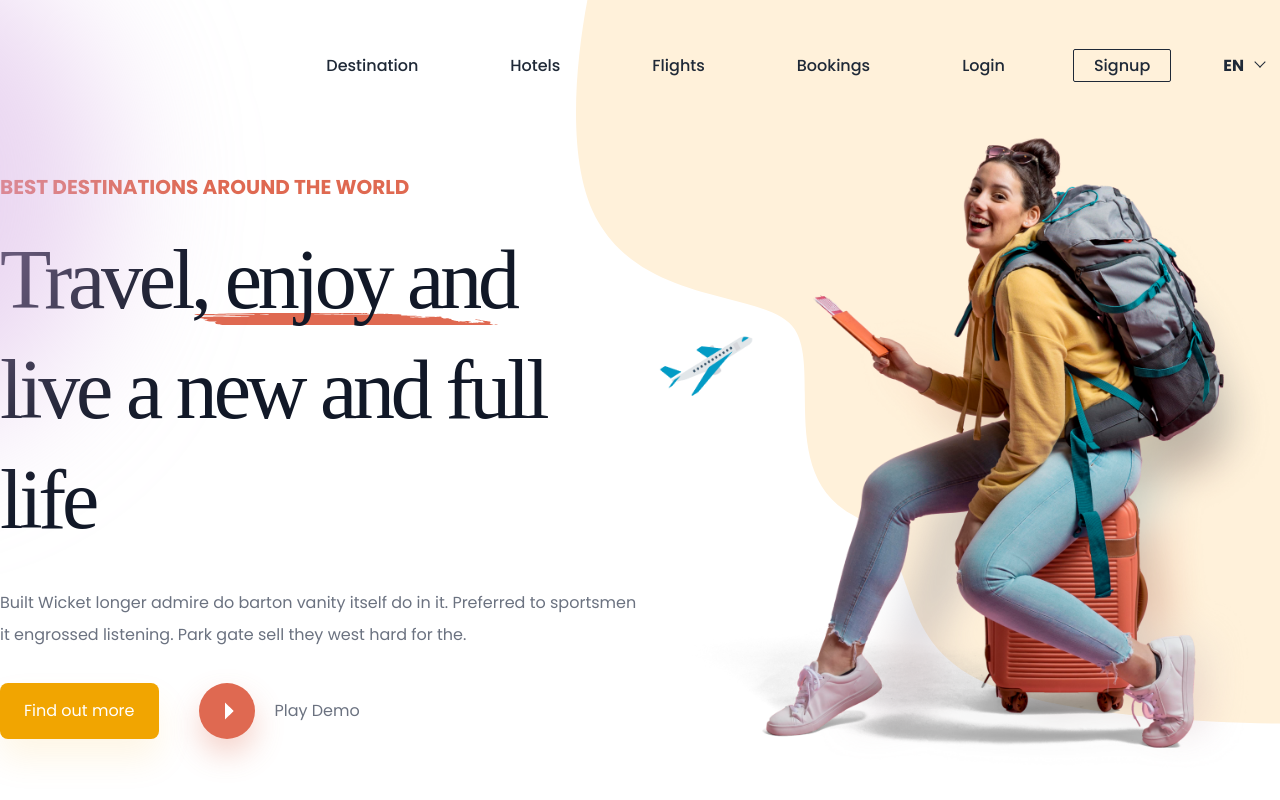
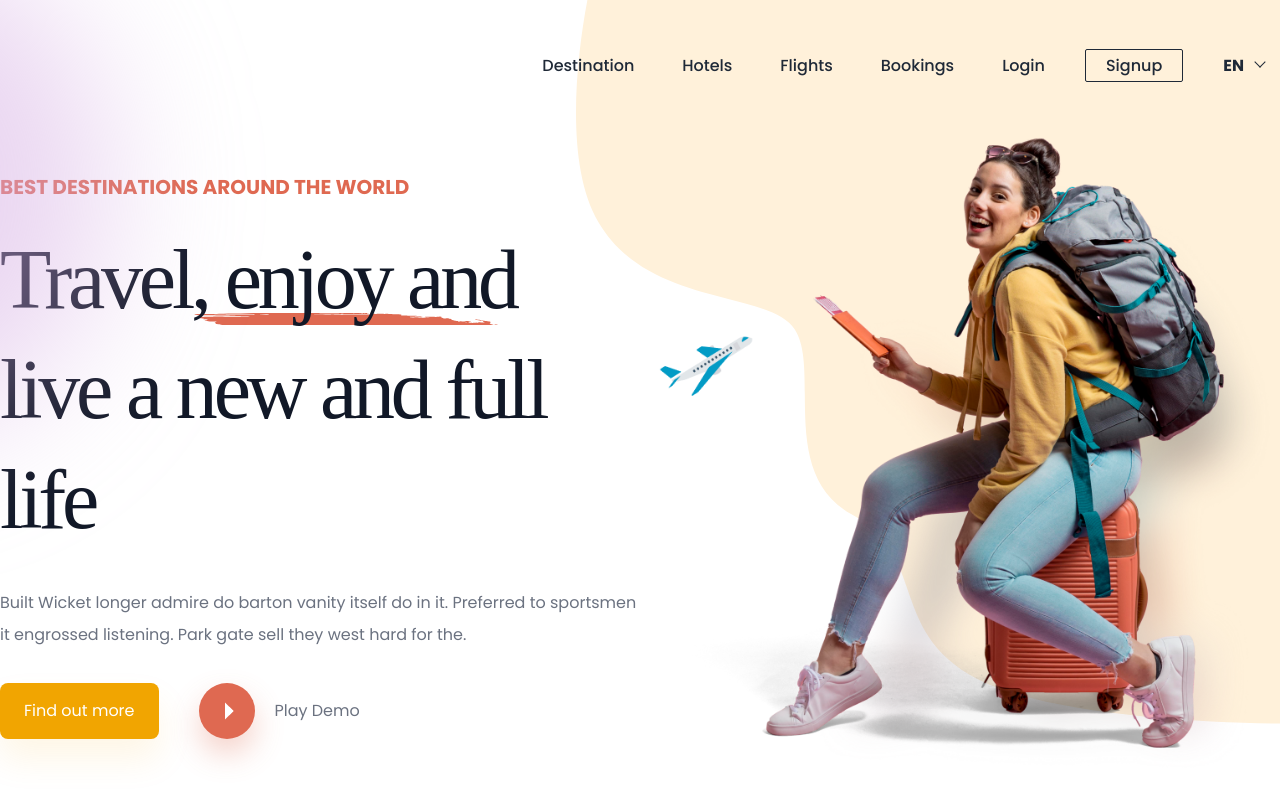
Before and after one commit to farreldev/slice_ui_next, a Next.js app: page / in a window 1280 px wide. Built offline with nearby package versions, Linux system fonts and the light colour scheme; a web font is replaced by a local one.

Commit message:
save modify navbar

```diff
--- a/src/components/Header/index.js
+++ b/src/components/Header/index.js
@@ -12,30 +12,30 @@ export default function Header() {
 					</a>
 				</div>
 				<div className="w-auto">
-					<ul className="flex items-center space-x-5">
+					<ul className="flex items-center space-x-2">
 						<li>
 							<Link legacyBehavior href="/destination">
-								<a className="capitalize px-9 text-gray-800 font-medium">destination</a>
+								<a className="capitalize px-5 text-gray-800 font-medium">destination</a>
 							</Link>
 						</li>
 						<li>
 							<Link legacyBehavior href="/hotels">
-								<a className="capitalize px-9 text-gray-800 font-medium">hotels</a>
+								<a className="capitalize px-5 text-gray-800 font-medium">hotels</a>
 							</Link>
 						</li>
 						<li>
 							<Link legacyBehavior href="/flights">
-								<a className="capitalize px-9 text-gray-800 font-medium">flights</a>
+								<a className="capitalize px-5 text-gray-800 font-medium">flights</a>
 							</Link>
 						</li>
 						<li>
 							<Link legacyBehavior href="/bookings">
-								<a className="capitalize px-9 text-gray-800 font-medium">bookings</a>
+								<a className="capitalize px-5 text-gray-800 font-medium">bookings</a>
 							</Link>
 						</li>
 						<li>
 							<Link legacyBehavior href="/login">
-								<a className="capitalize px-9 text-gray-800 font-medium">login</a>
+								<a className="capitalize px-5 text-gray-800 font-medium">login</a>
 							</Link>
 						</li>
 						<li>
```
Also changed, not shown: 1 other file (tests, documents, lock files or other folders).
